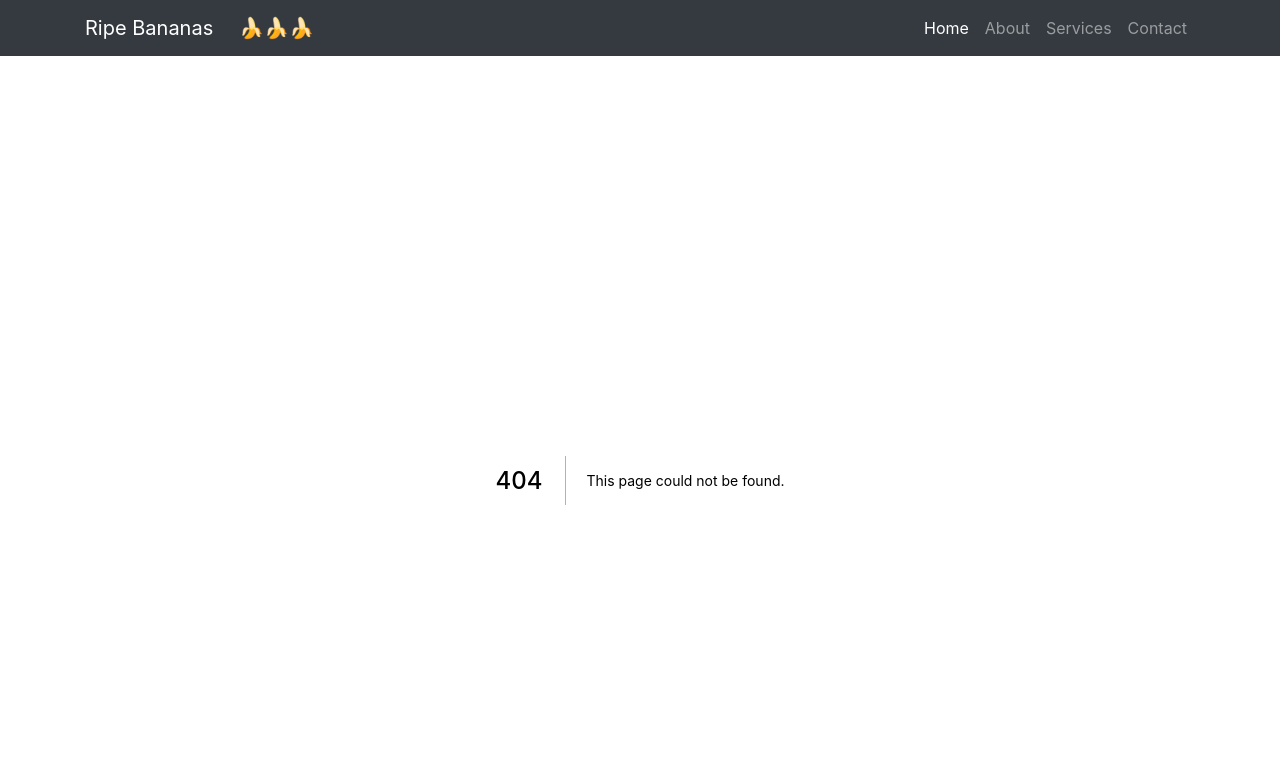
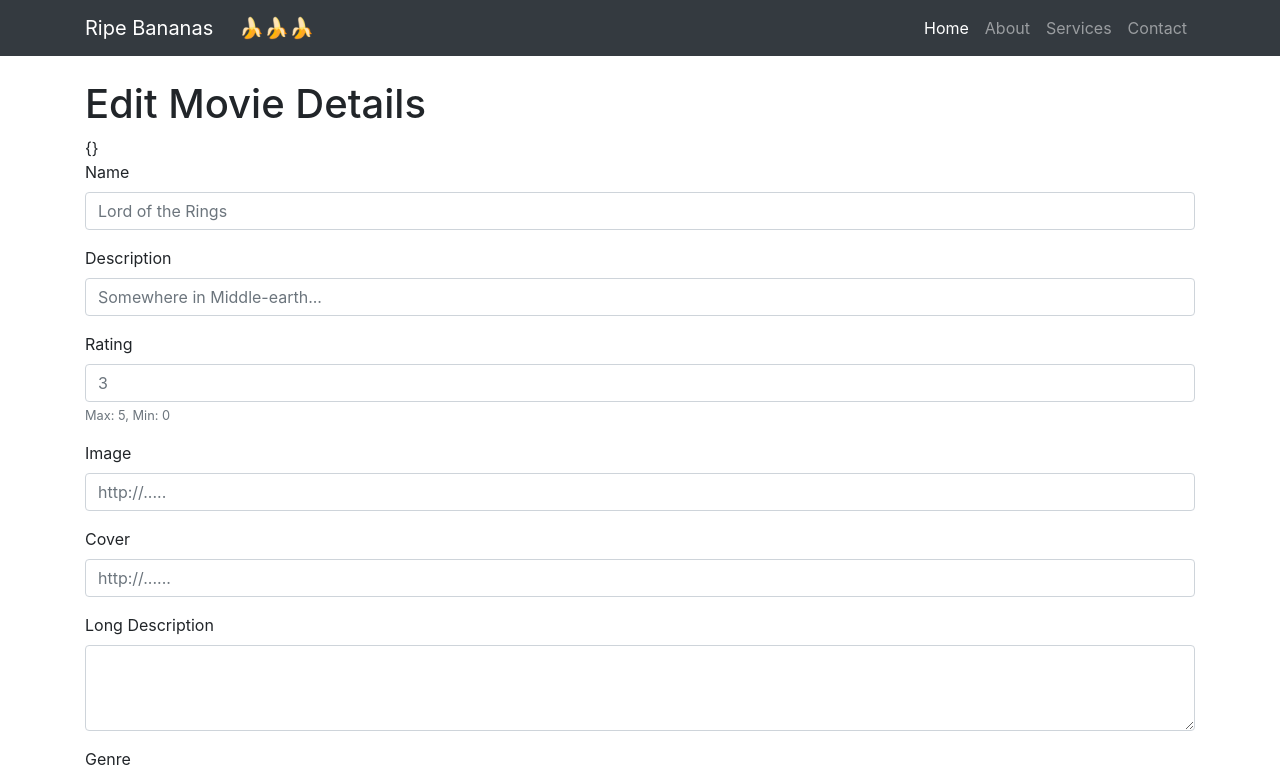
Before and after one commit to PetrovIlyuha/nextjs-movie-uploader, a Next.js app: page /movies/1/edit in a window 1280 px wide. Before the commit this address had no page. Shown: the top 777 px of the page. Built offline with nearby package versions, Linux system fonts and the light colour scheme; no server answers.

Commit message:
started building edit functionality

```diff
--- /dev/null
+++ b/pages/movies/[id]/edit.js
@@ -0,0 +1,32 @@
+import { Component } from "react";
+import MovieCreateForm from "../../../components/movieCreateForm";
+import { getMovieById } from "../../../actions/index.js";
+
+class EditMovie extends Component {
+  static getInitialProps({ query }) {
+    return { query };
+  }
+
+  state = {
+    movie: {}
+  };
+
+  componentDidMount() {
+    const { id } = this.props.query;
+    getMovieById(id).then(movie => {
+      this.setState({ movie });
+    });
+  }
+
+  render() {
+    return (
+      <div className="container">
+        <h1>Edit Movie Details</h1>
+        {JSON.stringify(this.state.movie)}
+        <MovieCreateForm />
+      </div>
+    );
+  }
+}
+
+export default EditMovie;
--- a/pages/movies/[id].js
+++ b/pages/movies/[id]/index.js
@@ -1,6 +1,6 @@
 import React from "react";
 import { useRouter } from "next/router";
-import { getMovieById, deleteMovie } from "../../actions";
+import { getMovieById, deleteMovie } from "../../../actions/index.js";
 
 const Movie = props => {
   const router = useRouter();
```
Also changed, not shown: 1 other file (tests, documents, lock files or other folders).
